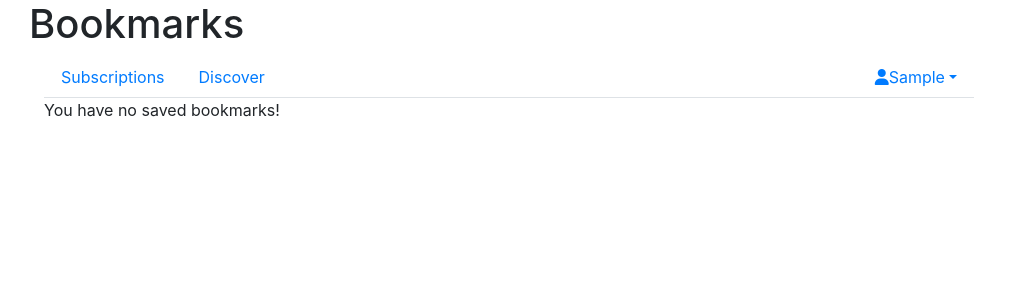
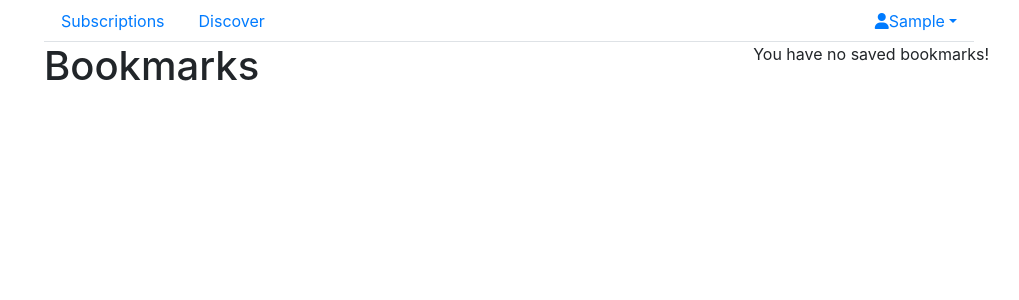
Before and after one commit to georgetims96/rss2newsletter, a Django app: page /bookmarks/ in a window 1280 px wide. Shown: the top 300 px of the page, without its empty margins (131-1150 px from the left). Run offline with Django 3.2, Linux system fonts and the light colour scheme; the visitor is signed in with stand-in values (Sample User, id 1); data that the repository does not hold is empty; parts of the project's set-up code (start-up, migrations or seed data) failed here and were passed over; some libraries are stand-ins or nearby versions.

Commit message:
Redesigned bookmarks page

```diff
--- a/feedaggregator/templates/feedaggregator/saved_entries.html
+++ b/feedaggregator/templates/feedaggregator/saved_entries.html
@@ -3,16 +3,13 @@
 Bookmark List
 {% endblock %}
 {% block content %}
+{% include 'feedaggregator/partials/navbar.html' with selected='' %}
 <div class="row">
-  <div clas="col">
-    <h1>
+  <div class="col">
+<h1>
     Bookmarks
     </h1>
   </div>
-</div>
-{% include 'feedaggregator/partials/navbar.html' with selected='' %}
-<div class="row">
-  <div class="col">
     {% if saved_entries %}
     <ul>
     {% for bookmark in saved_entries %}
```
